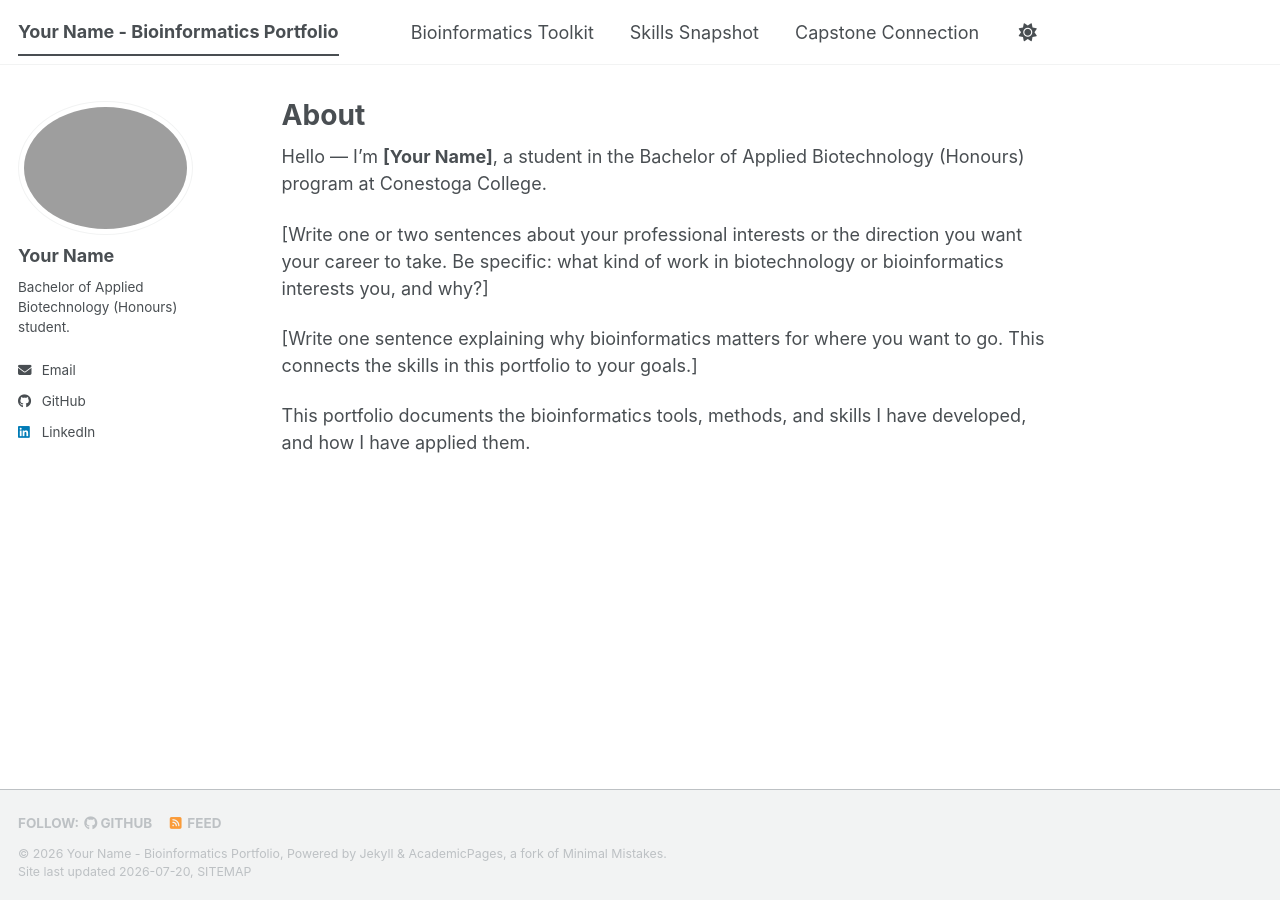
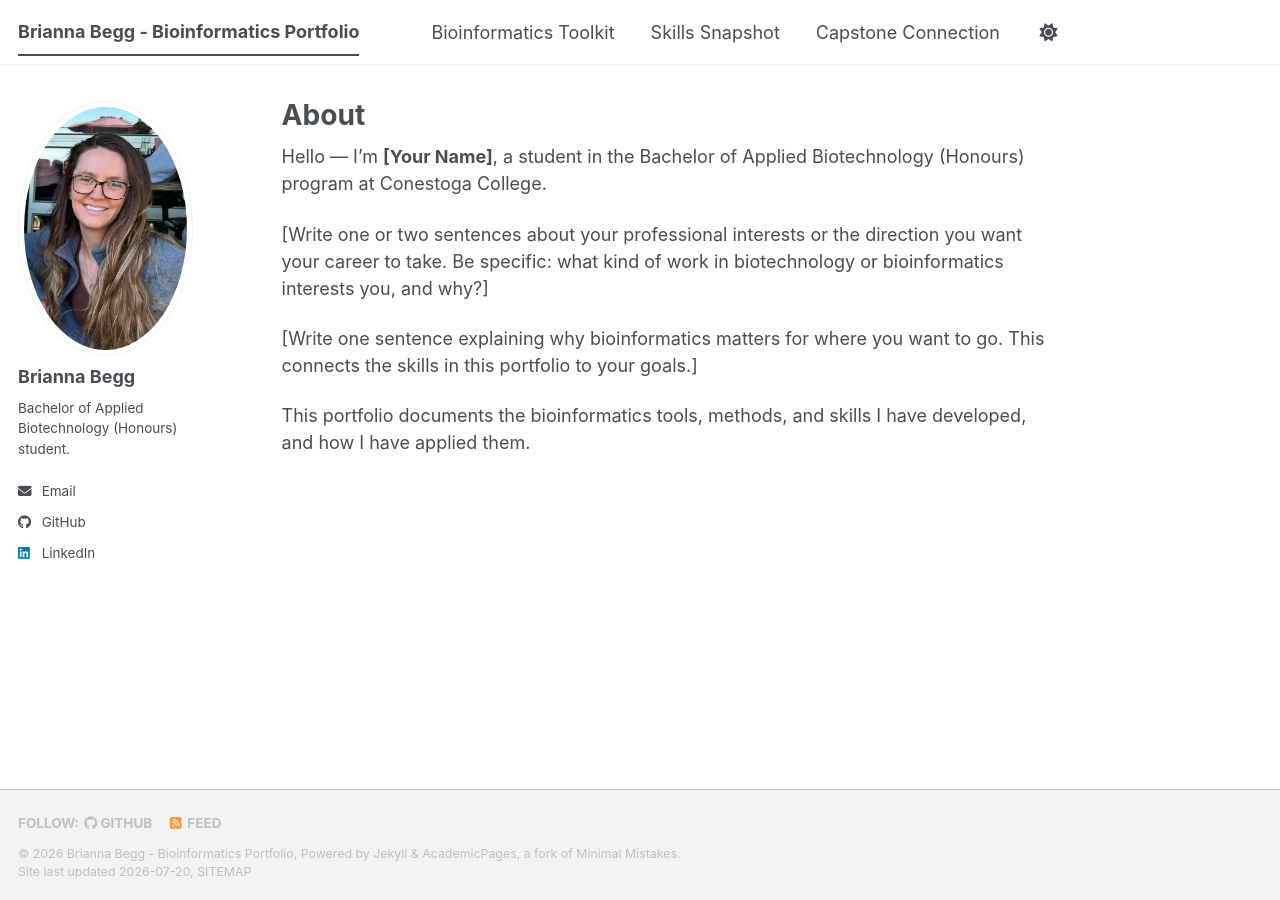
Before and after one commit to briannabegg/biot74000-portfolio, a Jekyll site: the page built from _pages/about.md, in a window 1280 px wide. Built offline with Jekyll 4.4.1, drawn with Linux system fonts in a browser that asks for light colours; a script bundle is joined from its source files by our own code; library files that are not in the unit come from our copies.

Commit message:
Update _config.yml

```diff
--- a/_config.yml
+++ b/_config.yml
@@ -16,7 +16,7 @@
 
 # Your site's title - appears in the top-left of every page and in the browser tab.
 # Example: "Nykole Crevits - Bioinformatics Portfolio"
-title: "Your Name - Bioinformatics Portfolio"
+title: "Brianna Begg - Bioinformatics Portfolio"
 
 # A short subtitle/description for the site.
 description: "BIOT74000 Bioinformatics E-Portfolio, Bachelor of Applied Biotechnology (Honours), Conestoga College."
@@ -27,7 +27,7 @@ description: "BIOT74000 Bioinformatics E-Portfolio, Bachelor of Applied Biotechn
 # -------------------------------------------------------------------
 
 # Replace "yourusername" with your GitHub username (lowercase).
-url: "https://yourusername.github.io"
+url: "https://briannabegg.github.io"
 
 # This MUST match your repository name exactly, including the leading slash.
 # If you named your repository "biot74000-portfolio" as instructed, leave this as-is.
@@ -35,21 +35,21 @@ url: "https://yourusername.github.io"
 baseurl: "/biot74000-portfolio"
 
 # Replace with: yourusername/biot74000-portfolio
-repository: "yourusername/biot74000-portfolio"
+repository: "briannabegg/biot74000-portfolio"
 
 # -------------------------------------------------------------------
 #  YOUR PROFILE (appears in the sidebar on every page)
 # -------------------------------------------------------------------
 author:
-  name: "Your Name"
+  name: "Brianna Begg"
   bio: "Bachelor of Applied Biotechnology (Honours) student."
   # To add a profile photo: upload a square image to the images/ folder,
   # then put its filename here (e.g. "profile.jpg"). Leave blank for no photo.
-  avatar: ""
+  avatar: "Profile.jpg"
   # Optional links in your sidebar. Leave blank to hide. Add your own if you like.
   email: ""
-  github: ""            # your GitHub username, e.g. "yourusername"
-  linkedin: ""          # your LinkedIn handle, e.g. "yourname"
+  github: "#briannabegg"            # your GitHub username, e.g. "yourusername"
+  linkedin: "#briannabegg"          # your LinkedIn handle, e.g. "yourname"
 
 # ------------------------------------------------------------------------------
 #  ▲▲▲  END OF SECTION TO EDIT  ▲▲▲
```
